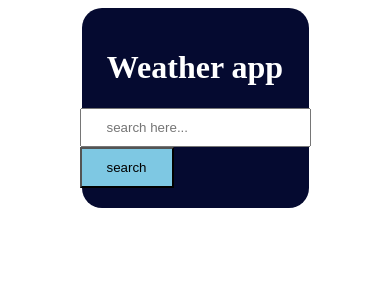
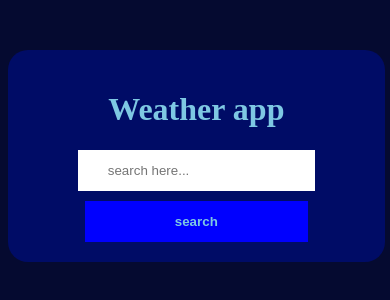
Before and after one commit to Hasankhan170/React-Weather-App, a React (Vite) app: page / in a window 390 px wide. Shown: the top 300 px of the page. Built offline with nearby package versions, Linux system fonts and the light colour scheme.

Commit message:
done done

```diff
--- a/src/App.jsx
+++ b/src/App.jsx
@@ -51,20 +51,22 @@ function App() {
     <>
     <div className="container">
     <h1 className="center">Weather app</h1>
-   <div>
+   <div className="inp-btn">
    <input className="input" required type="text" placeholder="search here..." ref={inputVal} />
    <button className="btn" onClick={searchVal}>search</button>
    </div>
     {error && <p style={{ color: 'red' }}>{error}</p>}
     {
       weather.length > 0 && (
-        <div>
+        <div className="maindiv">
            {
             weather.map((items,index)=>{
                return <div key={index}>
+                <h1>{items.current.temp_c}°C</h1>
+                <img width="120px" src={items.current.condition.icon} alt='weatherImg' />
                   <h2>{items.location.name}</h2>
-                  <p>Temperature: {items.current.temp_c}°C</p>
                   <p>Humidity: {items.current.humidity}%</p>
+                  <hr />
                 </div>
             })
            }
--- a/src/index.css
+++ b/src/index.css
@@ -1,6 +1,6 @@
 
 body{
-
+    background-color: #050A30;
 }
 .container{
     display: flex;
@@ -10,18 +10,57 @@ body{
     background-color: transparent;
     width: 50%;
     margin: 0 auto;
-    background-color: #050A30;
-    color: white;
+    background-color: #000C66;
+    color: #7EC8E3;
     padding: 20px;
     border-radius: 20px;
+    margin-top: 50px;
 }
 
 .input{
-    padding: 10px 25px;
+    padding: 13px 30px;
+    outline: none;
+    border: none;
 }
 
 .btn{
-    padding: 11px 25px;
-    background-color: #7EC8E3;
-    color: black;
+    padding: 13px 25px;
+    background-color: #0000FF;
+    border: none;
+    color:  #7EC8E3;
+    font-weight: bold;
 }
+
+
+.maindiv{
+    width: 100%;
+    margin-top: 20px;
+    text-align: center;
+}
+
+
+@media (max-width:660px){
+    body{
+        font-size: 16px;
+    }
+   .container{
+    width: 80%;
+   }
+}
+
+@media (max-width:410px){
+    body{
+        font-size: 16px;
+    }
+   .container{
+    width: 90%;
+   }
+   .inp-btn{
+    text-align: center;
+   }
+   .btn{
+    margin-top: 10px;
+    padding: 13px 90px;
+
+   }
+}
```
